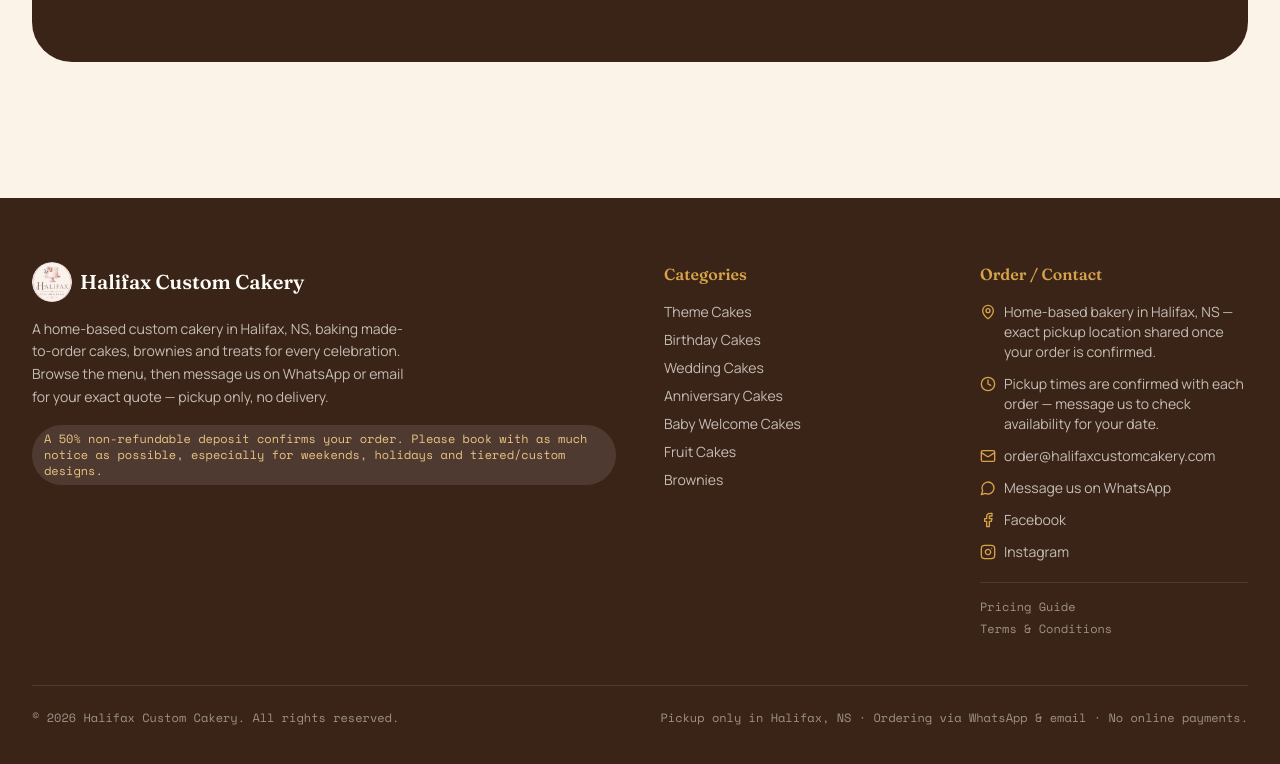
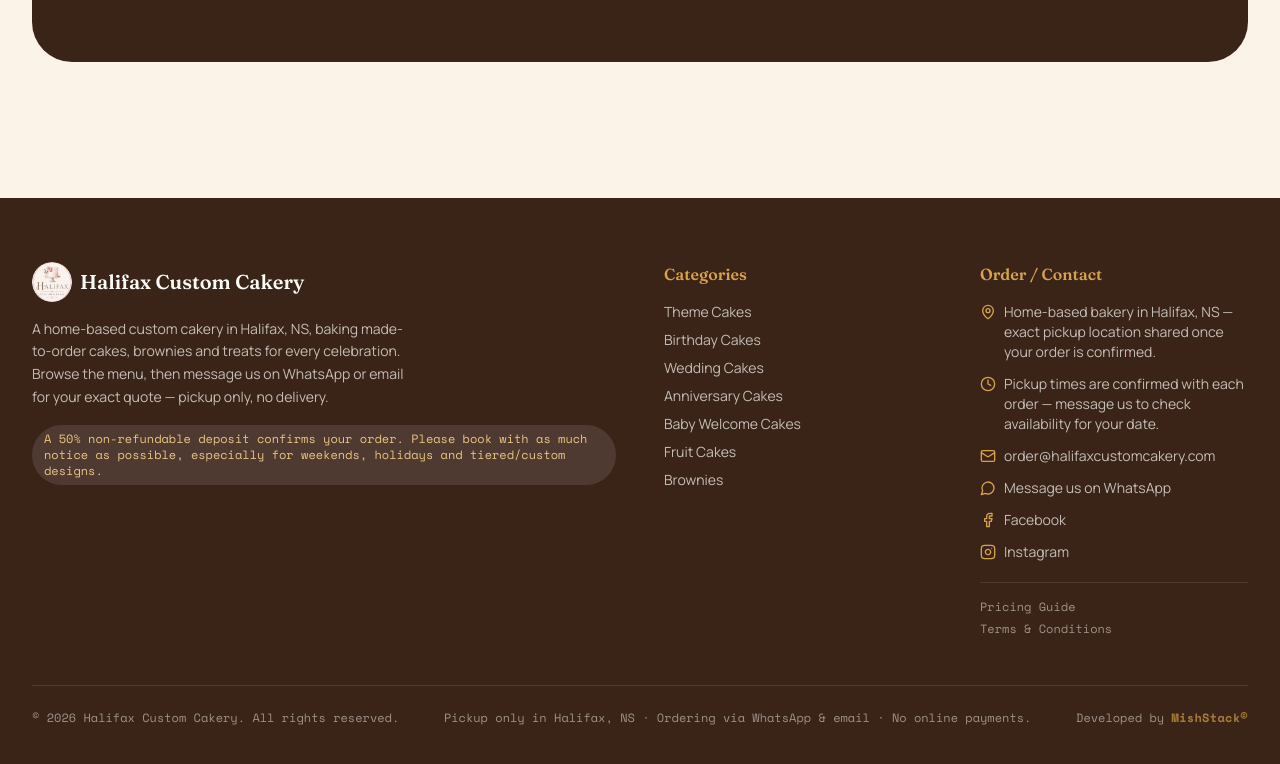
Before and after one commit to mishkathbk/custom-cakery, a Next.js app: page / in a window 1280 px wide. Shown: the part 4855-5619 px from the top of the page. Built offline with nearby package versions, Linux system fonts and the light colour scheme.

Commit message:
comp name

```diff
--- a/src/components/Footer.jsx
+++ b/src/components/Footer.jsx
@@ -85,6 +85,7 @@
         <div className="mt-12 flex flex-col items-center justify-between gap-4 border-t border-cream-light/10 pt-6 font-mono text-xs text-cream-light/50 sm:flex-row">
           <p>&copy; {new Date().getFullYear()} {siteConfig.name}. All rights reserved.</p>
           <p>Pickup only in Halifax, NS · Ordering via WhatsApp &amp; email · No online payments.</p>
+          <p>Developed by <span className="text-gold/70 font-semibold tracking-wide">MishStack&copy;</span></p>
         </div>
       </div>
     </footer>
```
